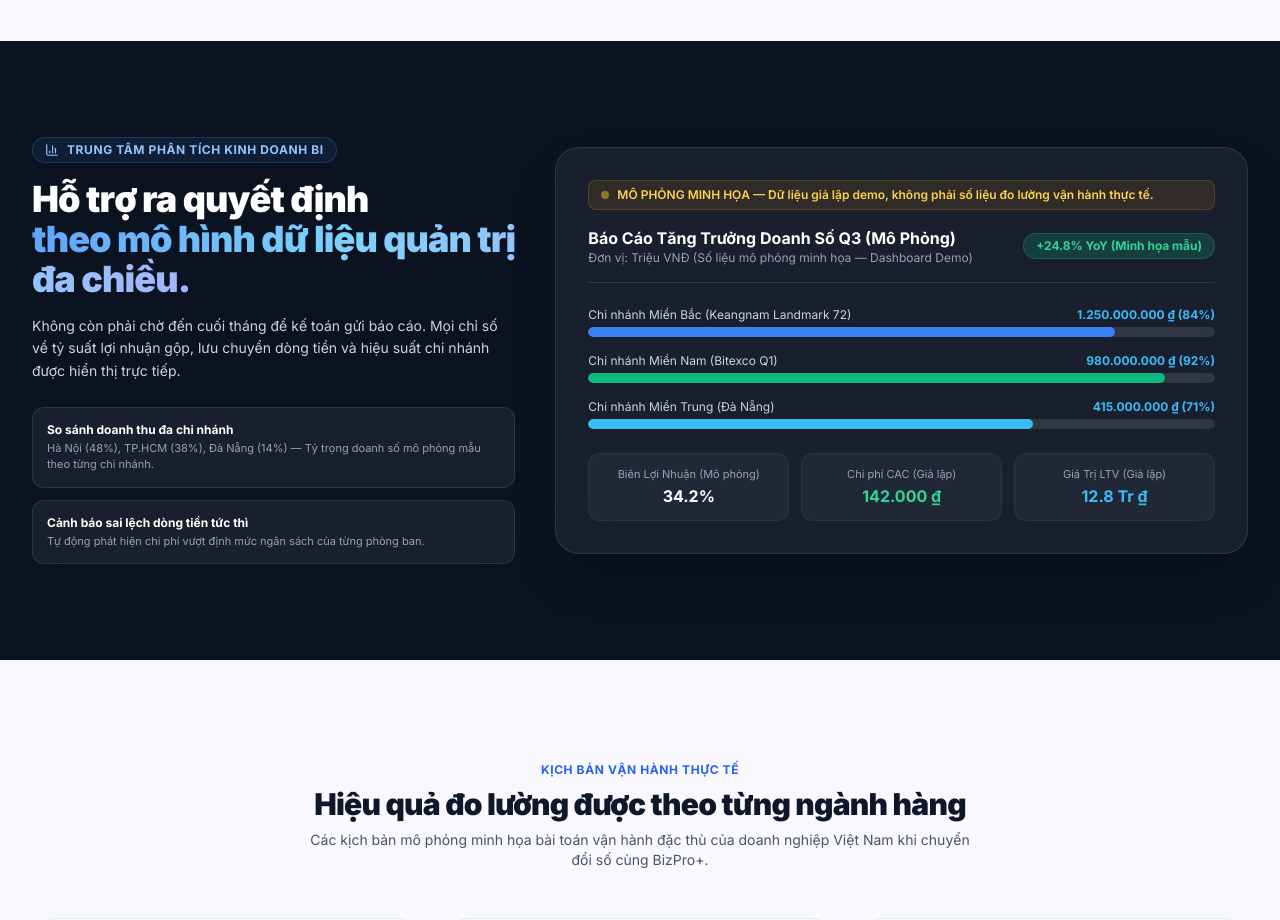
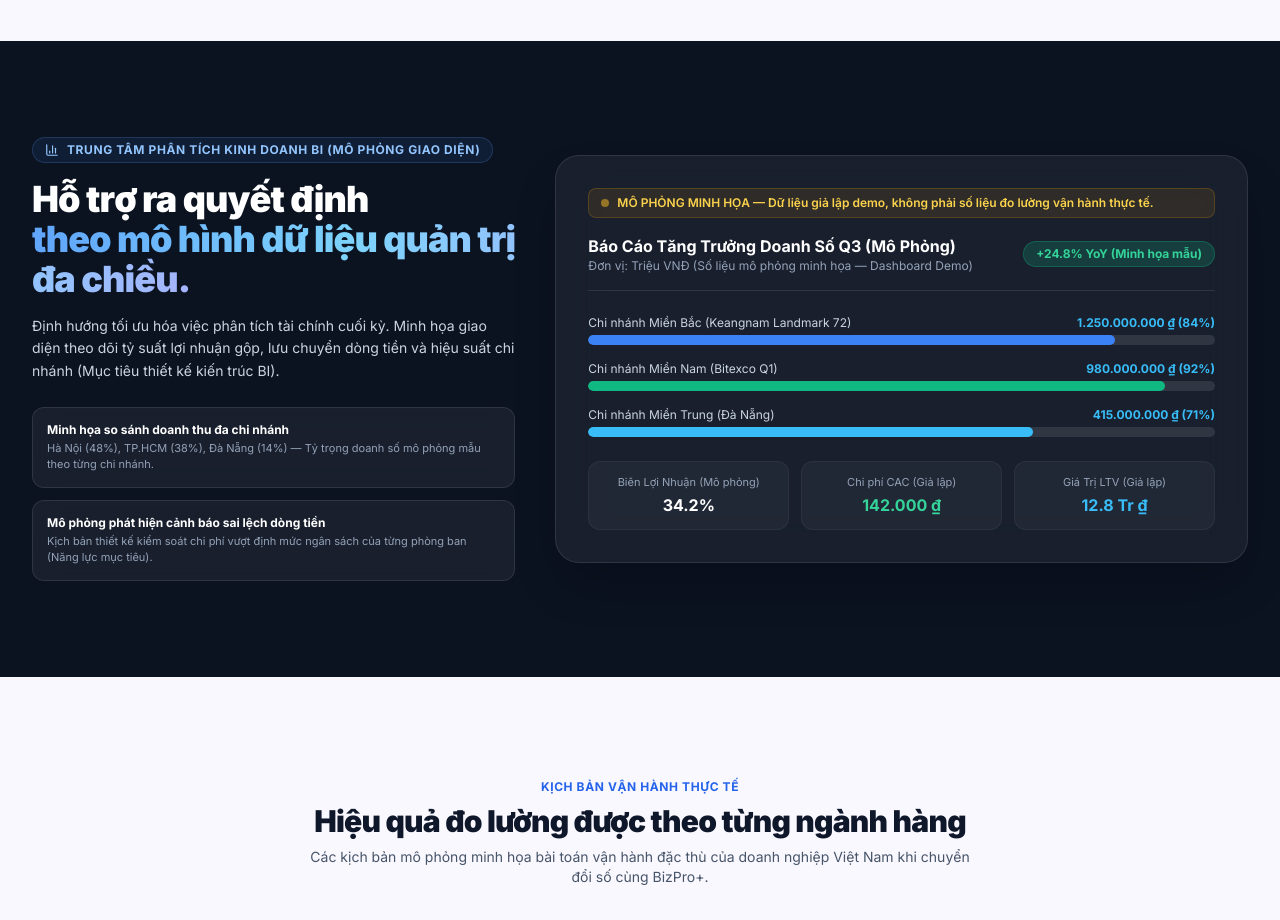
Before and after one commit to ntrungz0704/bizpro, a Next.js app in the folder frontend/: page / in a window 1280 px wide. Shown: the part 5560-6480 px from the top of the page. Built offline with nearby package versions, Linux system fonts and the light colour scheme; no server answers.

Commit message:
fix(landing): clarify demo transparency and target capabilities in executive BI section

```diff
--- a/frontend/src/app/page.tsx
+++ b/frontend/src/app/page.tsx
@@ -458,7 +458,7 @@ export default function HomePage() {
                 <div className="lg:col-span-5 space-y-4">
                   <div className="inline-flex items-center gap-2 px-3 py-1 rounded-full bg-blue-500/10 border border-blue-400/20 text-blue-300 text-xs font-bold uppercase tracking-wider">
                     <BarChart3 className="w-3.5 h-3.5" />
-                    Trung Tâm Phân Tích Kinh Doanh BI
+                    Trung Tâm Phân Tích Kinh Doanh BI (Mô Phỏng Giao Diện)
                   </div>
                   <h2 className="text-2xl sm:text-4xl font-black text-white tracking-tight leading-snug">
                     Hỗ trợ ra quyết định <br />
@@ -467,21 +467,21 @@ export default function HomePage() {
                     </span>
                   </h2>
                   <p className="text-sm text-slate-300 leading-relaxed">
-                    Không còn phải chờ đến cuối tháng để kế toán gửi báo cáo. Mọi chỉ số về tỷ suất lợi nhuận gộp, lưu chuyển dòng tiền và hiệu suất chi nhánh được hiển thị trực tiếp.
+                    Định hướng tối ưu hóa việc phân tích tài chính cuối kỳ. Minh họa giao diện theo dõi tỷ suất lợi nhuận gộp, lưu chuyển dòng tiền và hiệu suất chi nhánh (Mục tiêu thiết kế kiến trúc BI).
                   </p>
 
                   <div className="space-y-3 pt-2">
                     <div className="p-3.5 rounded-xl bg-white/[0.06] border border-white/10 backdrop-blur-md">
-                      <div className="text-xs font-bold text-white">So sánh doanh thu đa chi nhánh</div>
+                      <div className="text-xs font-bold text-white">Minh họa so sánh doanh thu đa chi nhánh</div>
                       <div className="text-[11px] text-slate-400 mt-0.5">
                         Hà Nội (48%), TP.HCM (38%), Đà Nẵng (14%) — Tỷ trọng doanh số mô phỏng mẫu theo từng chi nhánh.
                       </div>
                     </div>
 
                     <div className="p-3.5 rounded-xl bg-white/[0.06] border border-white/10 backdrop-blur-md">
-                      <div className="text-xs font-bold text-white">Cảnh báo sai lệch dòng tiền tức thì</div>
+                      <div className="text-xs font-bold text-white">Mô phỏng phát hiện cảnh báo sai lệch dòng tiền</div>
                       <div className="text-[11px] text-slate-400 mt-0.5">
-                        Tự động phát hiện chi phí vượt định mức ngân sách của từng phòng ban.
+                        Kịch bản thiết kế kiểm soát chi phí vượt định mức ngân sách của từng phòng ban (Năng lực mục tiêu).
                       </div>
                     </div>
                   </div>
```
